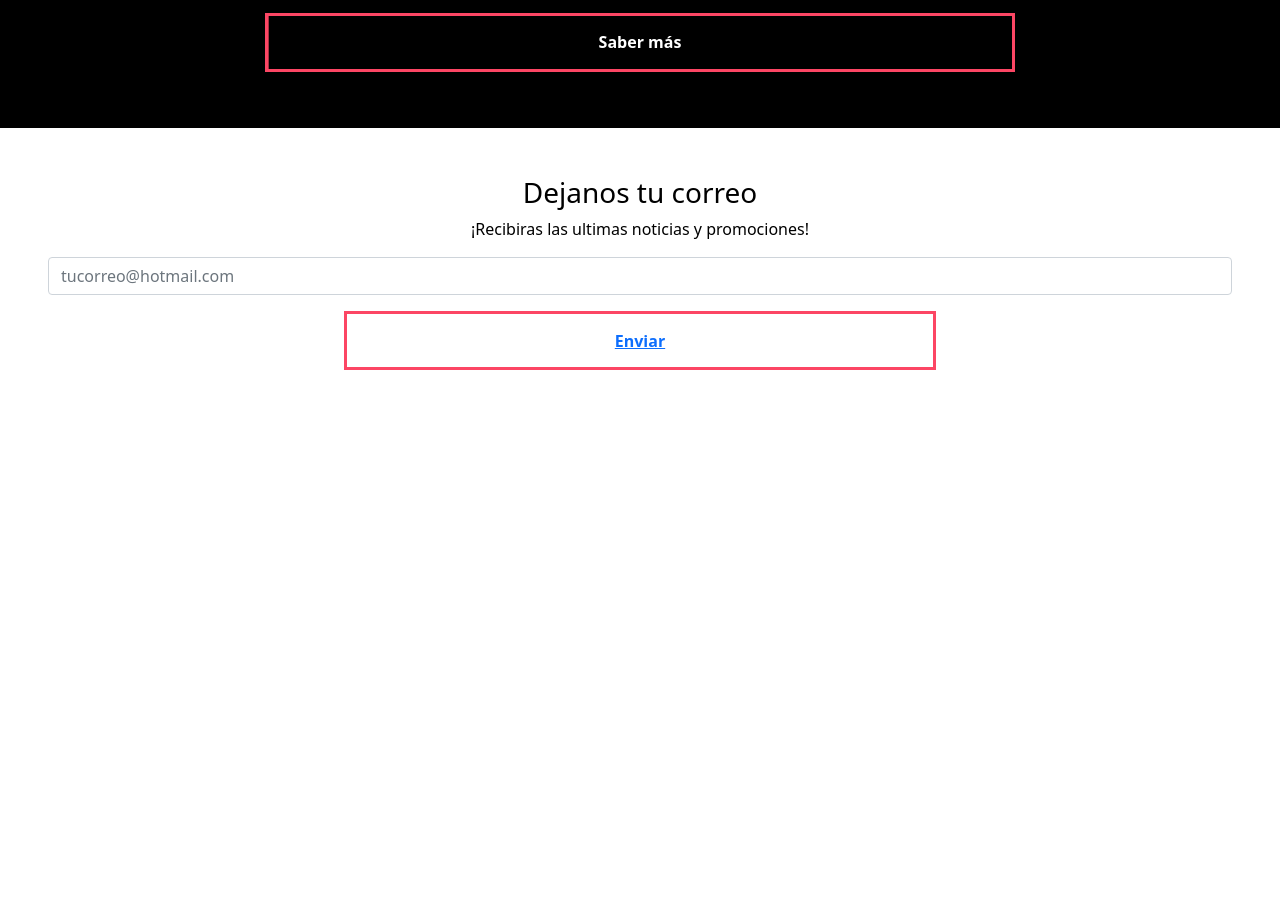
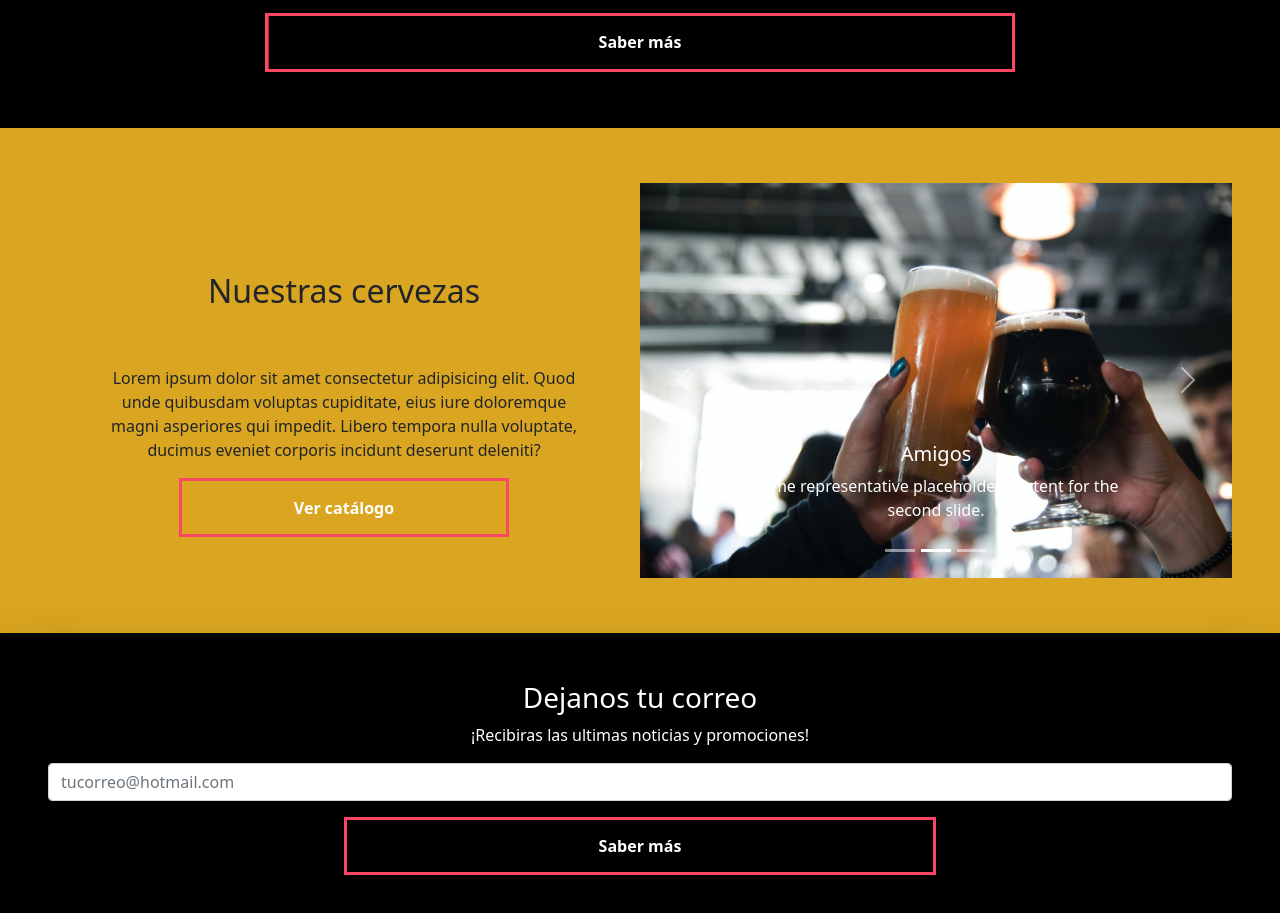
Before and after one commit to IgnacioDavicino/CervezaMbarete, a website: page index.html in a window 1280 px wide. Shown: the part 1211-2124 px from the top of the page. Before the commit the page ends 1629 px from the top, so only its background shows below. Drawn offline with Linux system fonts and the light colour scheme.

Commit message:
comenzando la landing page

```diff
--- a/index.html
+++ b/index.html
@@ -26,7 +26,7 @@
 <body>
     <main>
         <!-- Barra de navegacion -->
-        <nav class="barranav navbar navbar-expand-lg navbar-dark bg-dark">
+        <nav class="barranav navbar navbar-expand-lg navbar-light bg-warning">
             <div class="container-fluid">
                 <a class="navbar-brand" href="#">Mbarete</a>
                 <button class="navbar-toggler" type="button" data-bs-toggle="collapse" data-bs-target="#navbarNav"
@@ -68,31 +68,88 @@
 
         <!-- Seccion Inicial -->
 
-        <section class="seccionInicial section text-center p-5">
+        <section class="wow animate__animated animate__fadeInLeft seccionInicial section text-center p-5">
             <div class="container p-2">
-              <h1 class="p-5">Contactate con nosotros</h1>
-              <p class="p-5">Lorem ipsum dolor sit amet consectetur adipisicing elit. Debitis optio sed quae inventore eum sint corrupti quam eveniet culpa molestiae hic, natus cupiditate nobis voluptate?</p>
-              <button type="button" class="boton col-md-8">Saber más</button>
+                <h1 class="p-5">Contactate con nosotros</h1>
+                <p class="p-5">Lorem ipsum dolor sit amet consectetur adipisicing elit. Debitis optio sed quae inventore
+                    eum sint corrupti quam eveniet culpa molestiae hic, natus cupiditate nobis voluptate?</p>
+                <button type="button" class="boton col-md-8">Saber más</button>
             </div>
-          </section>
+        </section>
+
+
+        <!-- Seccion 1 -->
+
+        <section class="wow animate__animated animate__fadeInRight seccion1 section text-center p-5">
+            <div class="textoseccion1 p-5">
+                <h2 class="p-5">Nuestras cervezas</h2>
+                <p>Lorem ipsum dolor sit amet consectetur adipisicing elit. Quod unde quibusdam voluptas cupiditate, eius iure doloremque magni asperiores qui impedit. Libero tempora nulla voluptate, ducimus eveniet corporis incidunt deserunt deleniti?</p>
+                <button type="button" class="boton col-md-8">Ver catálogo</button>
+            </div>
+            <div class="carouselCerveza col-md-6">
+                <div id="carouselExampleCaptions" class="carousel slide" data-bs-ride="carousel">
+                    <div class="carousel-indicators">
+                      <button type="button" data-bs-target="#carouselExampleCaptions" data-bs-slide-to="0" class="active" aria-current="true" aria-label="Slide 1"></button>
+                      <button type="button" data-bs-target="#carouselExampleCaptions" data-bs-slide-to="1" aria-label="Slide 2"></button>
+                      <button type="button" data-bs-target="#carouselExampleCaptions" data-bs-slide-to="2" aria-label="Slide 3"></button>
+                    </div>
+                    <div class="carousel-inner">
+                      <div class="carousel-item active">
+                        <img src="img/carousel1.jpg" class="img-fluid d-block w-100" alt="foto1">
+                        <div class="carousel-caption d-none d-md-block">
+                          <h5>Cerveza negra</h5>
+                          <p>Some representative placeholder content for the first slide.</p>
+                        </div>
+                      </div>
+                      <div class="carousel-item">
+                        <img src="img/carousel2.jpg" class="img-fluid d-block w-100" alt="foto2">
+                        <div class="carousel-caption d-none d-md-block">
+                          <h5>Amigos</h5>
+                          <p>Some representative placeholder content for the second slide.</p>
+                        </div>
+                      </div>
+                      <div class="carousel-item">
+                        <img src="img/carousel3.jpg" class="img-fluid d-block w-100" alt="foto3">
+                        <div class="carousel-caption d-none d-md-block">
+                          <h5> Rubia </h5>
+                          <p>Some representative placeholder content for the third slide.</p>
+                        </div>
+                      </div>
+                    </div>
+                    <button class="carousel-control-prev" type="button" data-bs-target="#carouselExampleCaptions" data-bs-slide="prev">
+                      <span class="carousel-control-prev-icon" aria-hidden="true"></span>
+                      <span class="visually-hidden">Anterior</span>
+                    </button>
+                    <button class="carousel-control-next" type="button" data-bs-target="#carouselExampleCaptions" data-bs-slide="next">
+                      <span class="carousel-control-next-icon" aria-hidden="true"></span>
+                      <span class="visually-hidden">Siguiente</span>
+                    </button>
+                  </div>
+            </div>
+        </section>
 
 
         <!-- Correo-->
 
-        <section class="correobanner shadow-lg text-center p-5">
+        <section class="wow animate__animated animate__fadeInLeft correobanner shadow-lg text-center p-5">
             <h3 class="animate__animated animate__bounceIn">Dejanos tu correo</h3>
             <p>¡Recibiras las ultimas noticias y promociones!</p>
             <div class="inputcorreo">
-              <div class="input-group mb-3">
-                <input type="email" class="form-control" placeholder="tucorreo@hotmail.com" aria-label="Dejanos tu correo..."
-                  aria-describedby="button-addon2">
-              </div>
-              <button type="button" class="boton col-md-6"><a href="#">Enviar</a></button>
+                <div class="input-group mb-3">
+                    <input type="email" class="form-control" placeholder="tucorreo@hotmail.com"
+                        aria-label="Dejanos tu correo..." aria-describedby="button-addon2">
+                </div>
+                <button type="button" class="boton col-md-6">Saber más</button>
             </div>
         </section>
     </main>
     <!-- Bootstrap JS -->
     <script src="js/bootstrap.bundle.min.js"></script>
+    <!-- WOW.JS -->
+    <script src="js/wow.min.js"></script>
+    <script>
+        new WOW().init();
+    </script>
 </body>
 
 </html>
--- a/scss/_index.scss
+++ b/scss/_index.scss
@@ -55,11 +55,24 @@
     background: black;
     color: white;
 }
+
+
+
+// SECCION 1
+
+.seccion1{
+    background-color: goldenrod;
+    display: flex;
+    flex-direction: row;
+    justify-content: center;
+    align-items: center;
+}
+
 // CORREO BANNER
 
 .correobanner{
-    background: white ;
-    color: black;
+    background: black ;
+    color: #FFF;
 }
 
 // BOTONES
```
Also changed, not shown: css/main.css, img/carousel1.jpg (added), img/carousel2.jpg (added), img/carousel3.jpg (renamed from img/mainpic.jpg), scss/_general.scss (line endings or trailing spaces).
